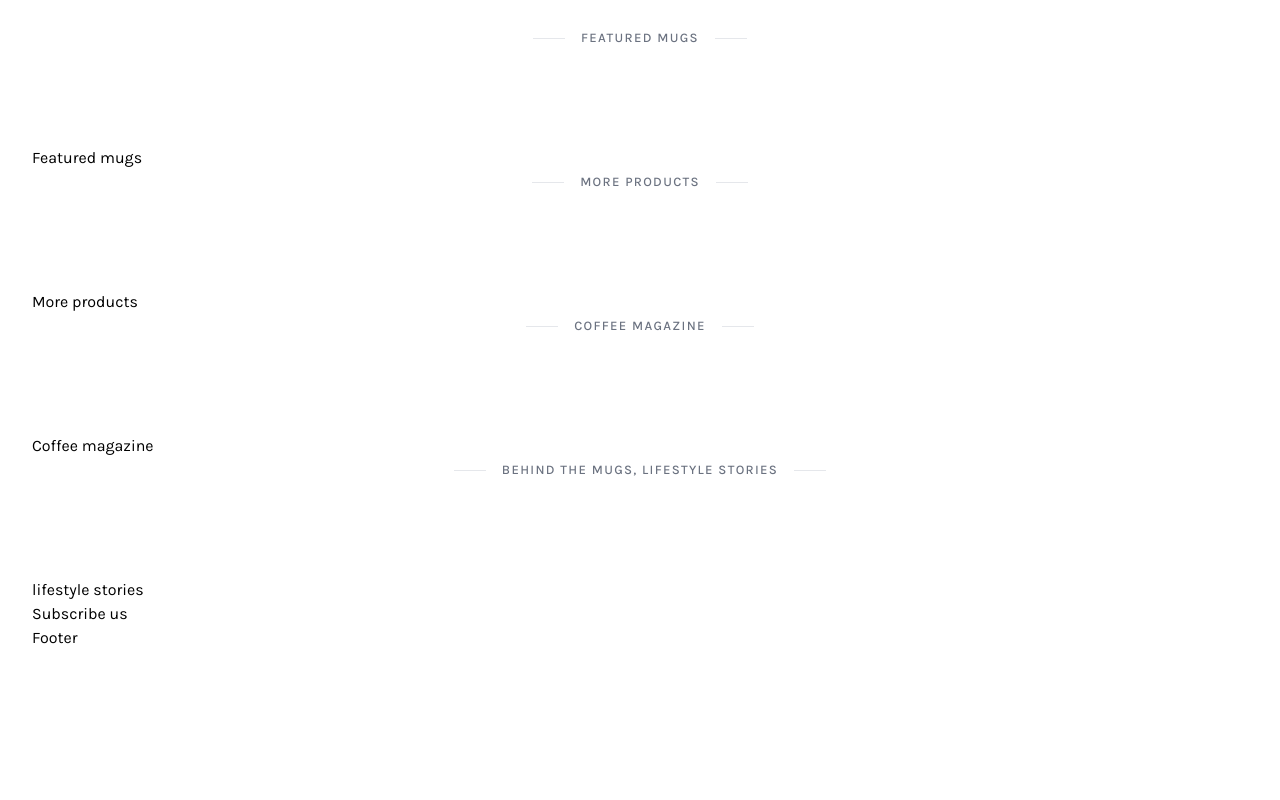
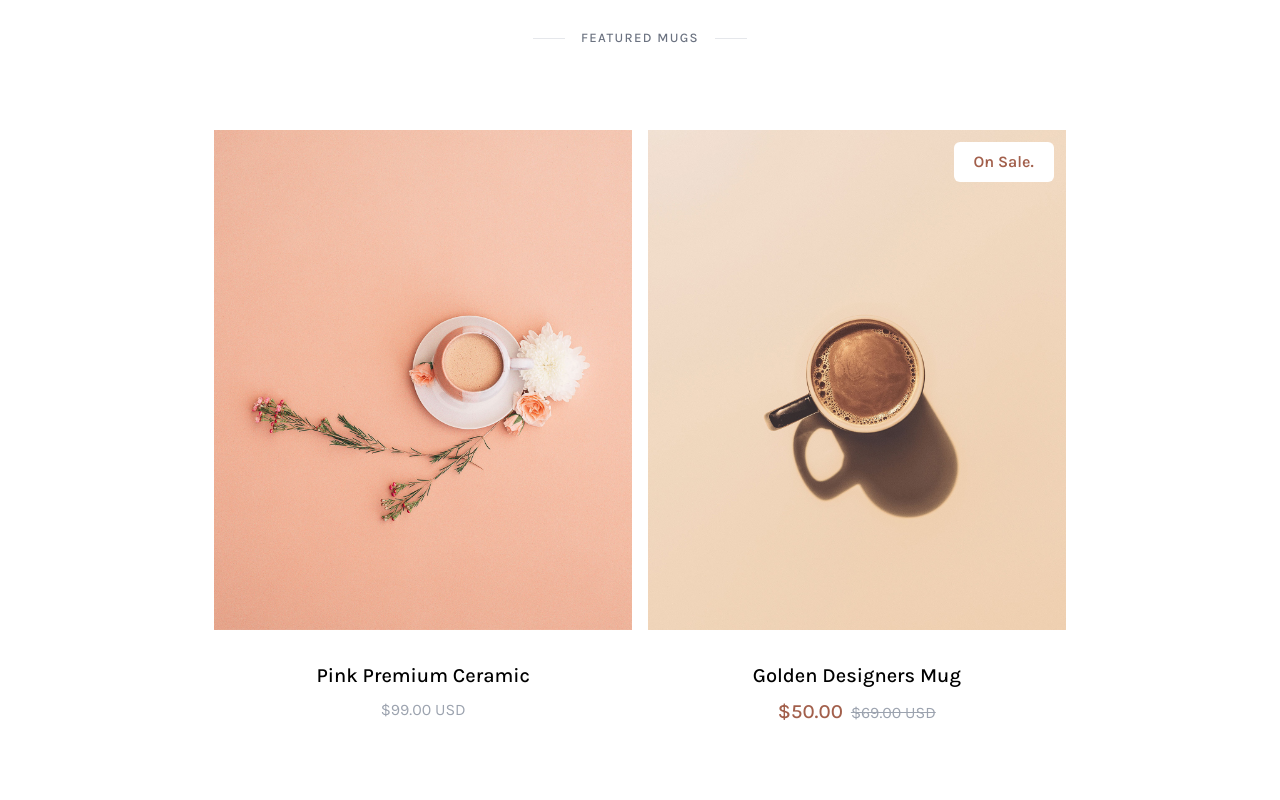
Before and after one commit to HoangVu22/tailwindcss-coffee-style, a React (Vite) app: page / in a window 1280 px wide. Shown: the part 1100-1900 px from the top of the page. Before the commit the page ends 1750 px from the top, so only its background shows below. Built offline with nearby package versions, Linux system fonts and the light colour scheme.

Commit message:
Make Featured mugs section

```diff
--- a/src/index.css
+++ b/src/index.css
@@ -20,7 +20,7 @@
 
 /* Subheading */
 .nhv-subheading {
- @apply flex justify-center items-center mb-24
+ @apply flex justify-center items-center mb-20
 }
 
 .nhv-subheading-deco-line {
@@ -30,3 +30,8 @@
 .nhv-subheading-label {
   @apply uppercase mx-4 tracking-widest text-gray-500 font-medium text-[13px] text-center
 }
+
+/* Button */
+.nhv-button {
+  @apply text-center uppercase tracking-widest py-4 px-6 text-[13px] font-semibold cursor-pointer hover:bg-opacity-95
+}
--- a/src/pages/Home.jsx
+++ b/src/pages/Home.jsx
@@ -13,7 +13,7 @@ function Home() {
             <div className="font-medium text-5xl mb-6">Coffee Mugs</div>
             <div className="font-medium text-lg mb-8">The most versatile furniture system ever created. Designed to fit your life, made to move and grow.</div>
             <div className="flex justify-center ">
-              <div className="uppercase bg-white text-gray-950 w-max tracking-widest py-4 px-6 text-sm font-semibold rounded-md cursor-pointer hover:bg-opacity-95">
+              <div className="nhv-button bg-white text-gray-950 w-max rounded-md">
                 Explore our products
               </div>
             </div>
@@ -21,7 +21,7 @@ function Home() {
         </div>
       </div>
 
-      <div className="story w-full h-full flex justify-center items-center">
+      <div className="story flex justify-center items-center">
         <div className="px-4 sm:px-16 md:px-32 lg:px-64 xl:px-72 py-32 text-center">
           <div className="text-3xl mb-6 leading-10 text-gray-900">Even the all-powerful Pointing has no control about the blind texts.</div>
           <div className="text-gray-500 mb-6 leading-7">It is a paradisematic country, in which roasted parts of sentences fly into your mouth. Even the all-powerful Pointing has no control about the blind texts it is an almost unorthographic life One day however a small line of blind text by the name of Lorem Ipsum decided to leave for the far World of Grammar.</div>
@@ -36,8 +36,45 @@ function Home() {
         <div className="nhv-subheading-label">Featured mugs</div>
         <div className="nhv-subheading-deco-line"></div>
       </div>
-      <div className="featured-mugs">
-        Featured mugs
+      <div className="featured-mugs w-[95%] lg:w-[70%] mx-auto mb-24">
+        <div className="grid grid-cols-1 md:grid-cols-2 md:gap-4 gap-10">
+          <div className="nhv-product-cart">
+            <div className="h-[400px] sm:h-[500px] bg-[url('./public/images/featured-mugs-01.jpg')] bg-cover bg-no-repeat bg-center">
+              <a href="#" alt="Featured-mugs">
+                <div className="w-full h-full hover:bg-gray-900 hover:bg-opacity-10 hover:transition-all hover:ease-in-out hover:duration-300 relative group">
+                  <div className="nhv-button absolute bg-white text-gray-950 w-11/12 bottom-4 left-1/2 -translate-x-1/2 hidden group-hover:block group-hover:animate-fadeIn">Explore mug</div>
+                </div>
+              </a>
+            </div>
+            <div className="nhv-product-info text-center mt-8">
+              <a href="" alt="Product-name">
+                <div className="text-xl mb-2 font-medium hover:text-coffee-400">Pink Premium Ceramic</div>
+              </a>
+              <div>
+                <span className='text-gray-400'>$99.00 USD</span>
+              </div>
+            </div>
+          </div>
+          <div className="nhv-product-cart">
+            <div className="h-[400px] sm:h-[500px] bg-[url('./public/images/featured-mugs-02.jpg')] bg-cover bg-no-repeat bg-center">
+              <a href="#" alt="Featured-mugs">
+                <div className="w-full h-full hover:bg-gray-900 hover:bg-opacity-10 hover:transition-all hover:ease-in-out hover:duration-300 relative group">
+                  <div className="absolute w-[100px] bg-white py-2 px-4 top-3 right-3 text-center font-semibold text-coffee-400 rounded-md">On Sale.</div>
+                  <div className="nhv-button absolute bg-white text-gray-950 w-11/12 bottom-4 left-1/2 -translate-x-1/2 hidden group-hover:block group-hover:animate-fadeIn">Explore mug</div>
+                </div>
+              </a>
+            </div>
+            <div className="text-center mt-8">
+              <a href="" alt="Product-name">
+                <div className="text-xl mb-2 font-medium hover:text-coffee-400">Golden Designers Mug</div>
+              </a>
+              <div>
+                <span className="text-xl text-coffee-400 font-medium">$50.00</span>
+                <span className='ml-2 text-gray-400 line-through'>$69.00 USD</span>
+              </div>
+            </div>
+          </div>
+        </div>
       </div>
 
       <div className="nhv-subheading">
--- a/tailwind.config.js
+++ b/tailwind.config.js
@@ -17,6 +17,21 @@ export default {
           400: '#a25f4b',
           600: '#744838'
         }
+      },
+
+      keyframes: {
+        slideDown: {
+          '0%': { transform: 'translateY(-100%)' },
+          '100%': { transform: 'translateY(0)' }
+        },
+        fadeIn: {
+          from: { opacity: 0 },
+          to: { opacity: 1 }
+        }
+      },
+      animation: {
+        'slideDown': 'slideDown .4s ease-in-out',
+        'fadeIn': 'fadeIn .5s ease-in-out'
       }
     },
   },
```
Also changed, not shown: public/images/featured-mugs-01.jpg (added), public/images/featured-mugs-02.jpg (added).
